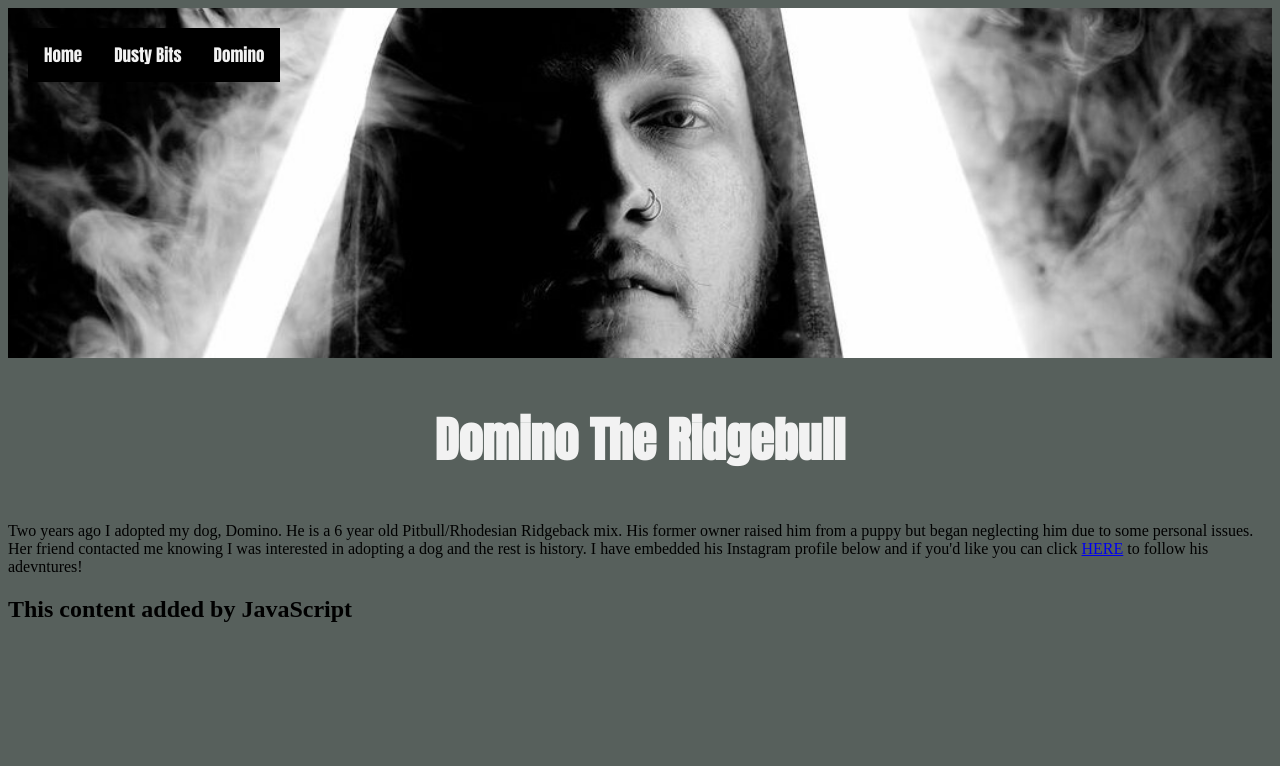
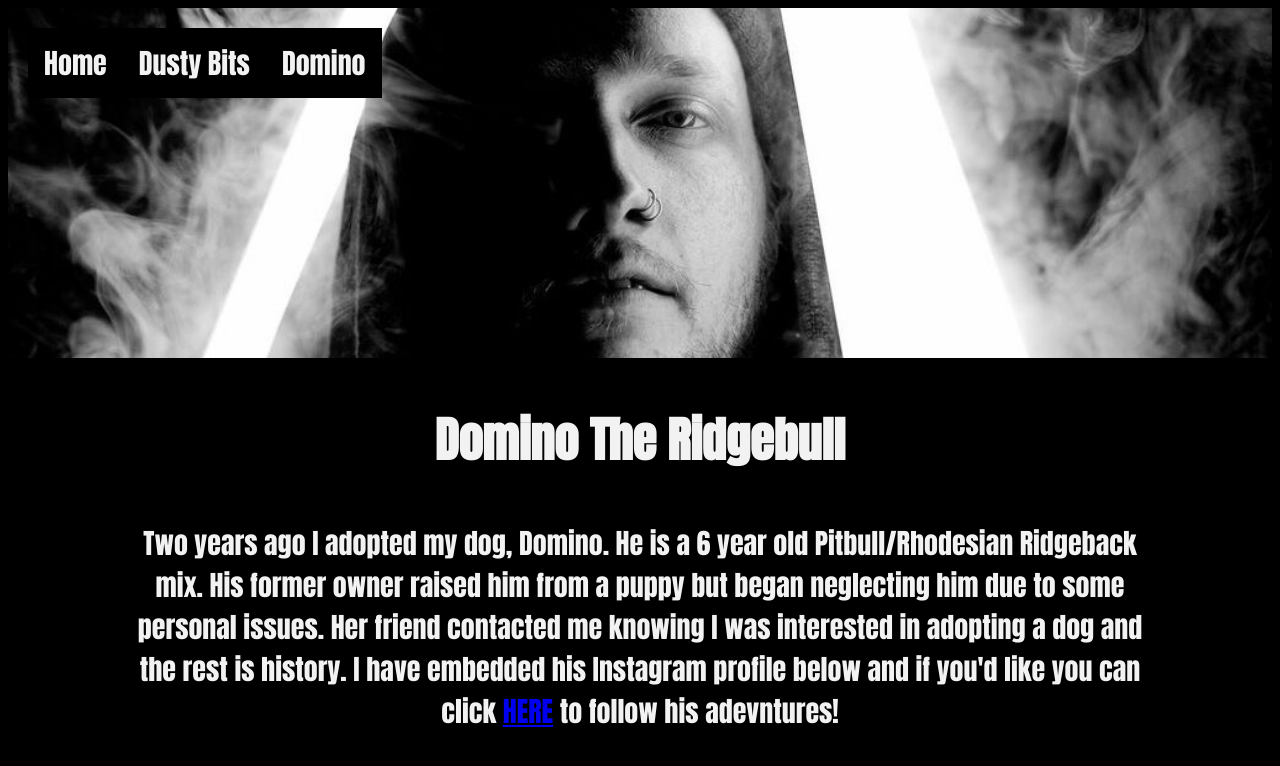
Before and after one commit to jakebroffman/my-personal-website, a plain HTML site: page domino.html in a window 1280 px wide. Drawn offline with Linux system fonts and the light colour scheme; a script that the page names is missing.

Commit message:
updated css content

```diff
--- a/style.css
+++ b/style.css
@@ -1,5 +1,5 @@
 body {
-    background: #57605c;
+    background: black;
 }
 
 h1 {
@@ -11,6 +11,16 @@ h1 {
     font-family:'Anton', sans-serif;
 }
 
+.dustyBitsBio {
+    color: #f2f2f2;
+    text-align: center;
+}
+
+.dominoBio {
+    color: #f2f2f2;
+    text-align: center;
+}
+
 .bg-img {
     background-image: url(../my-personal-website/images/navBar.jpg);
     min-height: 350px;
@@ -18,6 +28,22 @@ h1 {
     background-repeat: no-repeat;
     background-size: cover;
     position: relative;
+}
+
+#musicBio {
+    width: 80%;
+    padding-left: 10%;
+    padding-bottom: 10%;
+    font-family: 'Anton', sans-serif;
+    font-size: 28px;
+}
+
+#dominoBio {
+    width: 80%;
+    padding-left: 10%;
+    padding-bottom: 10%;
+    font-family: 'Anton', sans-serif;
+    font-size: 28px;
 }
 
 .container {
@@ -45,3 +71,9 @@ h1 {
     background-color: #ddd;
     color: black;
   }
+
+  .container a {
+    color: #f2f2f2;
+    font-size: 28px;
+    font-family:'Anton', sans-serif;
+  }
```
